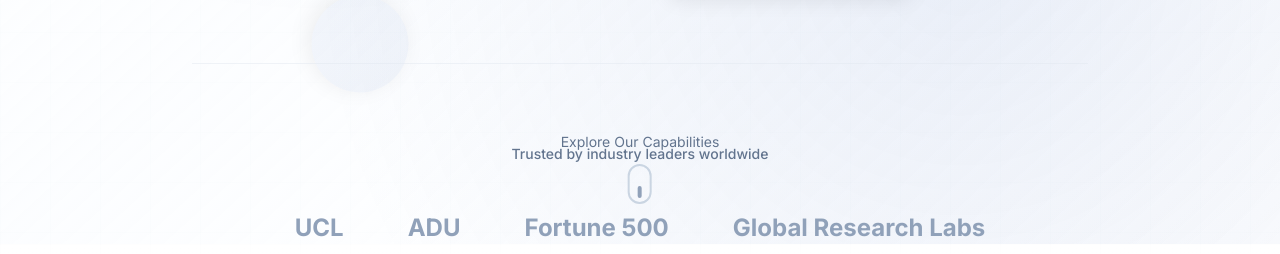
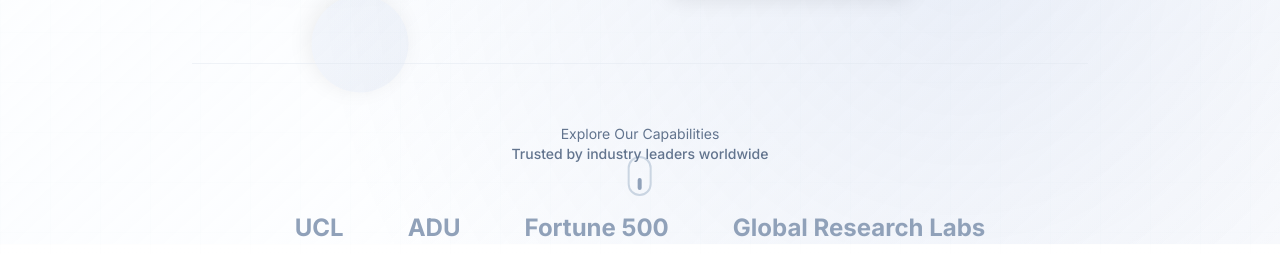
Before and after one commit to RayenBal/trucept, a Next.js app: page / in a window 1280 px wide. Shown: the part 983-1237 px from the top of the page. Built offline with nearby package versions, Linux system fonts and the light colour scheme.

Commit message:
fix: ensure Vercel-compatible build

```diff
--- a/src/app/page.tsx
+++ b/src/app/page.tsx
@@ -24,6 +24,7 @@ export default function HomePage() {
 
   // Mouse tracking for parallax effect
   useEffect(() => {
+    if (typeof window === 'undefined') return;
     const handleMouseMove = (e: MouseEvent) => {
       setMousePosition({
         x: (e.clientX - window.innerWidth / 2) / window.innerWidth,
@@ -274,18 +275,7 @@ export default function HomePage() {
           transition={{ duration: 1, delay: 2.5 }}
           className="absolute bottom-12 left-1/2 transform -translate-x-1/2"
         >
-         <motion.div
-  animate={{ y: [0, 8, 0] }}
-  transition={{ duration: 2.5, repeat: Infinity, ease: "easeInOut" }}
-  className="flex flex-col items-center cursor-pointer group"
-  onClick={() => {
-    // ✅ only run this in the browser
-    if (typeof document !== "undefined") {
-      const nextSection = document.getElementById("capabilities");
-      nextSection?.scrollIntoView({ behavior: "smooth" });
-    }
-  }}
->
+          <Link href="#capabilities" className="flex flex-col items-center cursor-pointer group">
             <span className="text-sm text-slate-500 mb-3 group-hover:text-primary transition-colors">
               Explore Our Capabilities
             </span>
@@ -296,7 +286,7 @@ export default function HomePage() {
                 className="w-1 h-3 bg-slate-400 rounded-full mt-2 group-hover:bg-primary transition-colors"
               />
             </div>
-          </motion.div>
+          </Link>
         </motion.div>
       </section>
 
```
